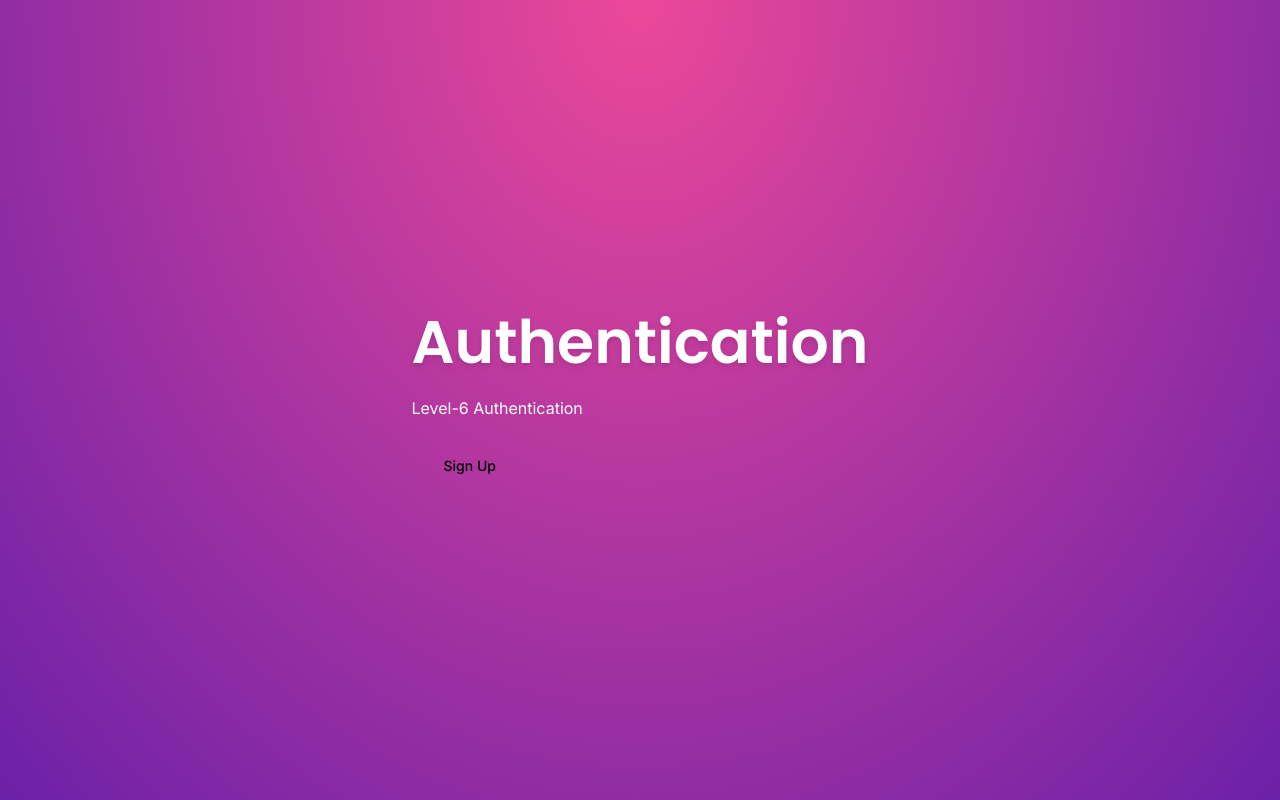
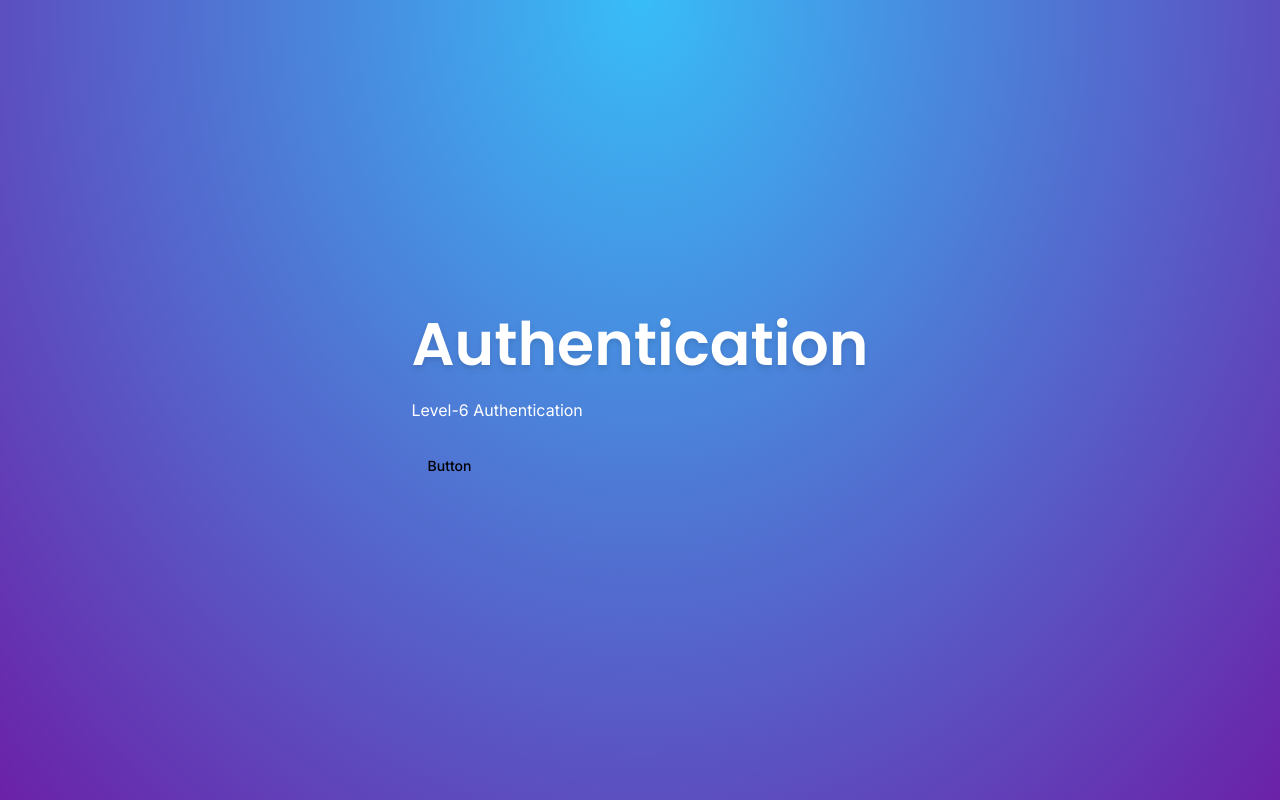
Before and after one commit to srikar298c/Authentication, a Next.js app in the folder level-6/: page / in a window 1280 px wide. Built offline with nearby package versions, Linux system fonts and the light colour scheme.

Commit message:
authentication layoutpage

```diff
--- /dev/null
+++ b/level-6/app/auth/layout.tsx
@@ -0,0 +1,9 @@
+import React, { Children } from 'react'
+
+export default function AuthLayout({children}:{children: React.ReactNode}) {
+  return (
+   <div className="h-full flex flex-col bg-[radial-gradient(ellipse_at_top,_var(--tw-gradient-stops))] from-pink-500 to-purple-800 ">
+   {children}
+   </div>
+  )
+}
--- a/level-6/app/auth/login/page.tsx
+++ b/level-6/app/auth/login/page.tsx
@@ -0,0 +1,7 @@
+import React from 'react'
+
+export default function LoginPage() {
+  return (
+    <div>LoginPage</div>
+  )
+}
--- a/level-6/app/globals.css
+++ b/level-6/app/globals.css
@@ -1,9 +1,10 @@
 @tailwind base;
 @tailwind components;
 @tailwind utilities;
+
 html,
 body,
-:root {
+:root{
     height: 100%;
 }
 
@@ -27,11 +28,6 @@ body {
       to bottom,
       transparent,
       rgb(var(--background-end-rgb))
-    ) rgb(var(--background-start-rgb));
+    )
+    rgb(var(--background-start-rgb));
 }
-
-@layer utilities {
-    .text-balance {
-        text-wrap: balance;
-    }
-}
--- a/level-6/app/page.tsx
+++ b/level-6/app/page.tsx
@@ -1,34 +1,26 @@
-import {Poppins} from "next/font/google"
-import {cn} from "@/lib/utils";
-import {Button} from "@/components/ui/button";
-import { LoginButton } from "@/components/auth/login-button";
+import { Poppins } from "next/font/google";
+import { cn } from "@/lib/utils";
+import { Button } from "@/components/ui/button";
 
-const font = Poppins({
-    subsets: ["latin"],
-    weight: ["600"]
-})
+const font = Poppins({ subsets: ["latin"], weight: ["600"] });
+
 export default function Home() {
   return (
-
-            <main
-                className="flex h-full flex-col items-center justify-center bg-[radial-gradient(ellipse_at_top,_var(--tw-gradient-stops))] from-pink-500 to-purple-800">
-
+    <main className="flex h-full flex-col items-center justify-center bg-[radial-gradient(ellipse_at_top,_var(--tw-gradient-stops))] from-sky-400 to-purple-800">
       <div className="space-y-6">
-                    <h1 className={cn("text-6xl font semi-bold text-white drop-shadow-md", font.className)}>
+        <h1
+          className={cn(
+            "text-6xl font semi-bold text-white drop-shadow-md",
+            font.className
+          )}
+        >
           Authentication
         </h1>
-
         <p className="text-white">Level-6 Authentication</p>
         <div>
-                        <LoginButton >
-
-                        <Button variant="ghost" size="lg" >Sign Up</Button>
-                        </LoginButton>
+        <Button>Button</Button>
         </div>
-
       </div>
     </main>
-
-
   );
 }
--- a/level-6/components/auth/login-button.tsx
+++ b/level-6/components/auth/login-button.tsx
@@ -2,29 +2,29 @@
 
 import { useRouter } from "next/navigation";
 
-
-
-interface LoginButtonProps{
-  children:React.ReactNode;
-  mode?: "modal"|"redirect",
-  asChild?:boolean;
+interface LoginButtonProps {
+  children: React.ReactNode;
+  mode?: "modal" | "redirect";
+  asChild?: boolean;
 }
 
-export  const LoginButton = ({
+export const LoginButton = ({
   children,
   mode = "redirect",
-  asChild
+  asChild,
 }: LoginButtonProps) => {
-
   const router = useRouter();
 
   const onClick = () => {
-    router.push("/auth/login")
+    router.push("/auth/login");
+  };
+
+  if (mode === "modal") {
+    return <span>Todo implement modal</span>;
   }
 
-  if(mode==="modal"){
-    return(<span>Todo implement modal</span>
-    )
+  if (asChild) {
+    return <span onClick={onClick}>{children}</span>;
   }
 
   return (
```
Lines whose indentation alone changed are shown as unchanged.
